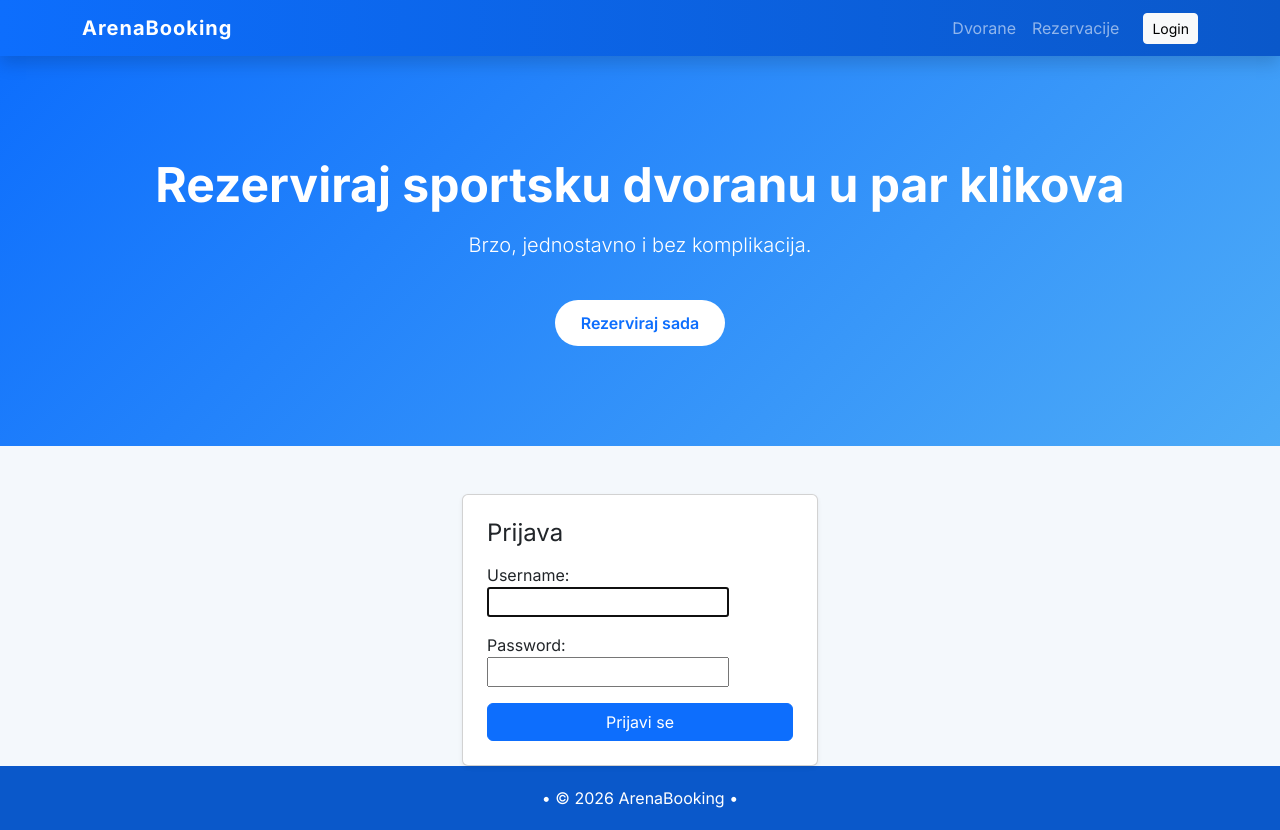
After one commit to karlolac/django3-ArenaBooking-website, a Django app: page /accounts/login/ in a window 1280 px wide. The commit adds this page. Run offline with Django 5.2, Linux system fonts and the light colour scheme.

Commit message:
Initial commit

```diff
--- a/ArenaBooking/settings.py
+++ b/ArenaBooking/settings.py
@@ -118,3 +118,7 @@ USE_TZ = True
 # https://docs.djangoproject.com/en/6.0/howto/static-files/
 
 STATIC_URL = 'static/'
+
+# Authentication redirects
+LOGIN_REDIRECT_URL = '/'
+LOGOUT_REDIRECT_URL = '/'
--- a/ArenaBooking/templates/base.html
+++ b/ArenaBooking/templates/base.html
@@ -90,14 +90,18 @@
                     <li class="nav-item ms-3 text-white">
                         Pozdrav, <strong>{{ user.username }}</strong>
                     </li>
+
                     <li class="nav-item ms-3">
-                        <a class="btn btn-light btn-sm" href="#">Logout</a>
+                        <form method="post" action="{% url 'logout' %}" class="d-inline">
+                            {% csrf_token %}
+                            <button type="submit" class="btn btn-light btn-sm">Logout</button>
+                        </form>
                     </li>
-                {% else %}
+                    {% else %}
                     <li class="nav-item ms-3">
-                        <a class="btn btn-light btn-sm" href="#">Login</a>
+                        <a class="btn btn-light btn-sm" href="{% url 'login' %}">Login</a>
                     </li>
-                {% endif %}
+                    {% endif %}
 
             </ul>
         </div>
--- a/ArenaBooking/urls.py
+++ b/ArenaBooking/urls.py
@@ -21,7 +21,7 @@ from . import views
 urlpatterns = [
     path('admin/', admin.site.urls),
     path('', views.home, name='home'),
-    #path('accounts/', include('accounts.urls')),
+    path('accounts/', include('django.contrib.auth.urls')),
     path('bookings/', include('bookings.urls')),
     path('facilities/', include('facilities.urls')),
 ]
--- /dev/null
+++ b/accounts/templates/registration/login.html
@@ -0,0 +1,20 @@
+{% extends "base.html" %}
+{% block content %}
+
+<div class="row justify-content-center">
+    <div class="col-md-4">
+        <div class="card shadow-sm p-4">
+            <h4 class="mb-3">Prijava</h4>
+
+            <form method="post">
+                {% csrf_token %}
+                {{ form.as_p }}
+                <button type="submit" class="btn btn-primary w-100">
+                    Prijavi se
+                </button>
+            </form>
+        </div>
+    </div>
+</div>
+
+{% endblock %}
```
Also changed, not shown: accounts/urls.py (line endings or trailing spaces), db.sqlite3.
